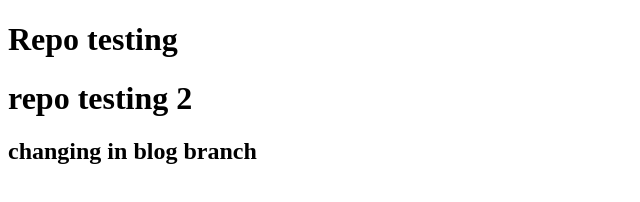
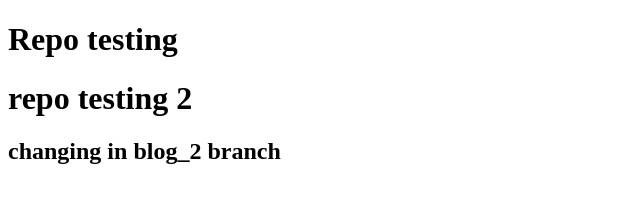
Before and after one commit to shuvo6919/Repo-1, a plain HTML site: page index.html in a window 1280 px wide. Shown: the full height of the page, 0-640 px from the left. Drawn offline with Linux system fonts and the light colour scheme.

Commit message:
changing in blog_2

```diff
--- a/index.html
+++ b/index.html
@@ -11,7 +11,7 @@
     <h1>Repo testing</h1>
     <h1>repo testing 2</h1>
 
-    <h2>changing in blog branch</h2>
+    <h2>changing in blog_2 branch</h2>
 
 
 </body>
```
